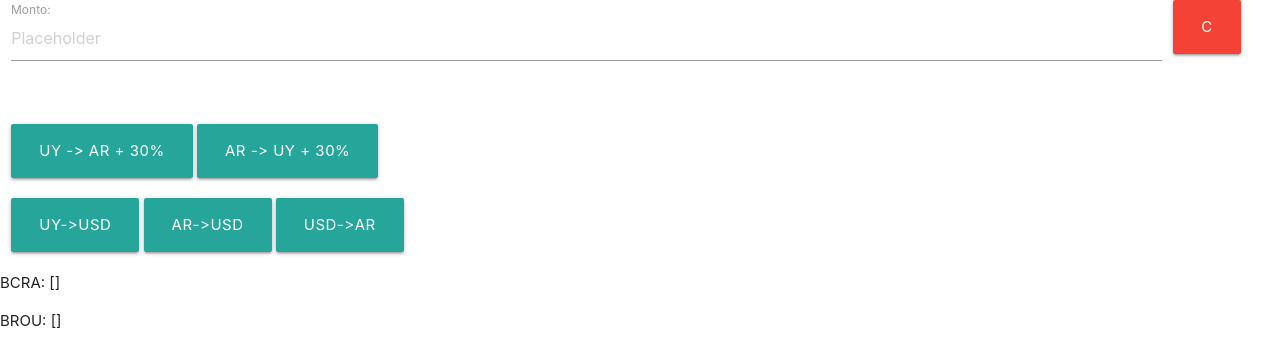
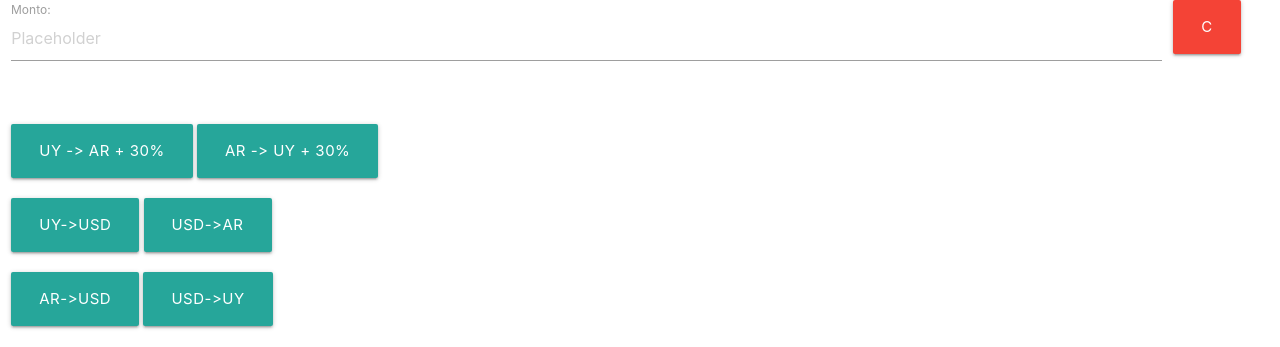
Before and after one commit to marioalop/calc-ar-uy, a Flask app: template templates/index.html in a window 1280 px wide. Shown: the top 347 px of the page. Run offline with Flask 2, Linux system fonts and the light colour scheme; the template is opened without the code that fills it: most values are stand-ins (such as "Sample title", 1, 10 or a date in 2020).

Commit message:
fix requirements

```diff
--- a/templates/index.html
+++ b/templates/index.html
@@ -36,12 +36,16 @@
     <div class="row">
       <div class="col s12">
           <a class="btn-large" onclick="uyusd()">UY->USD</a>
-          <a class="btn-large" onclick="arusd()">AR->USD</a>
           <a class="btn-large" onclick="usdar()">USD->AR</a>
       </div>
     </div>
 
-
+    <div class="row">
+      <div class="col s12">
+          <a class="btn-large" onclick="uyusd()">AR->USD</a>
+          <a class="btn-large" onclick="usdar()">USD->UY</a>
+      </div>
+    </div>
 
     <p>BCRA: {{ data.ar }}</p>
     <p>BROU: {{ data.uy }}</p>
```
